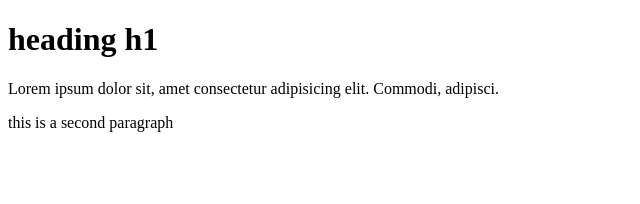
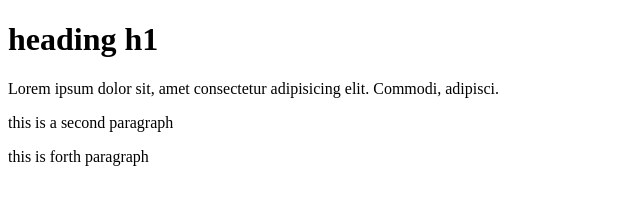
Before and after one commit to jawed-akhtar/git-test, a website: page index.html in a window 1280 px wide. Shown: the whole page, without its empty margins (0-640 px from the left). Drawn offline with Linux system fonts and the light colour scheme.

Commit message:
forth commit

```diff
--- a/index.html
+++ b/index.html
@@ -7,5 +7,6 @@
     <h1>heading h1</h1>
     <p>Lorem ipsum dolor sit, amet consectetur adipisicing elit. Commodi, adipisci.</p>
     <p>this is a second paragraph</p>
+    <p>this is forth paragraph</p>
 </body>
 </html>
```
Also changed, not shown: package.json (added, +24 -0 lines), 2 other files.
